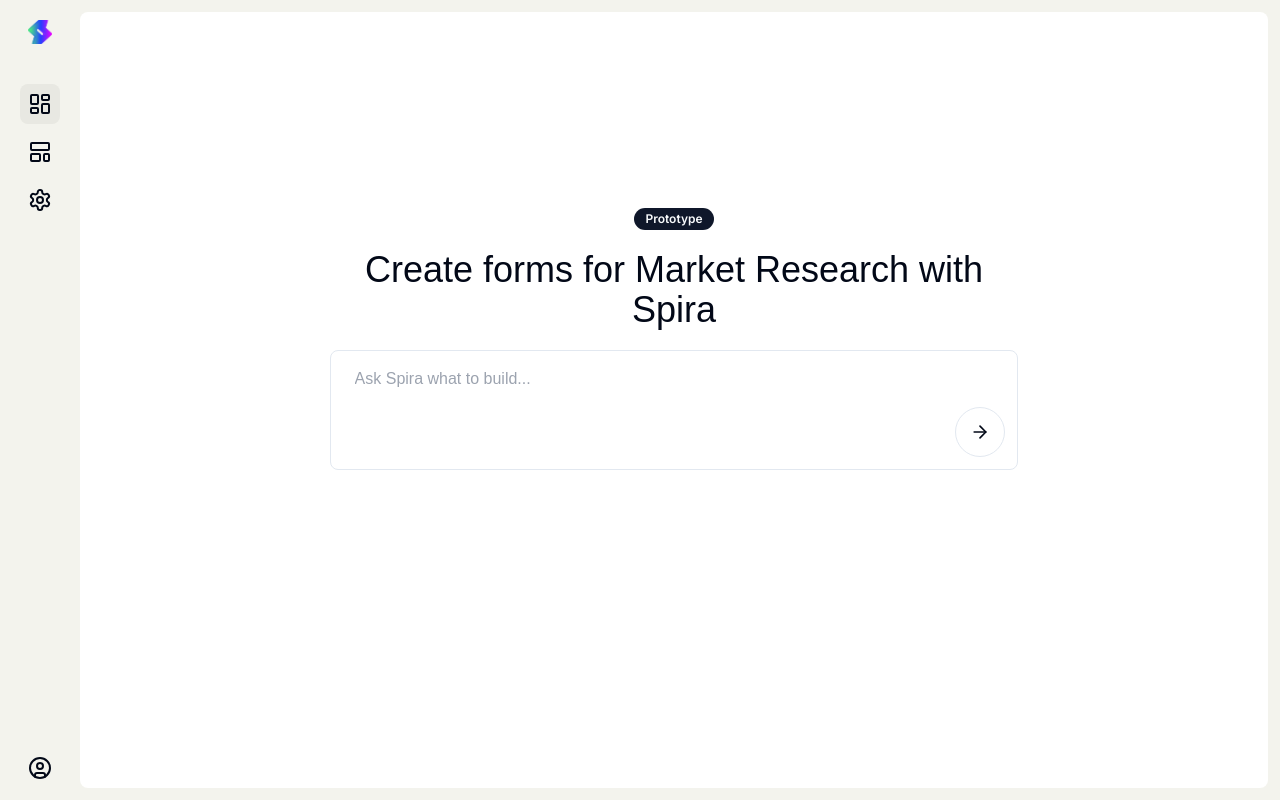
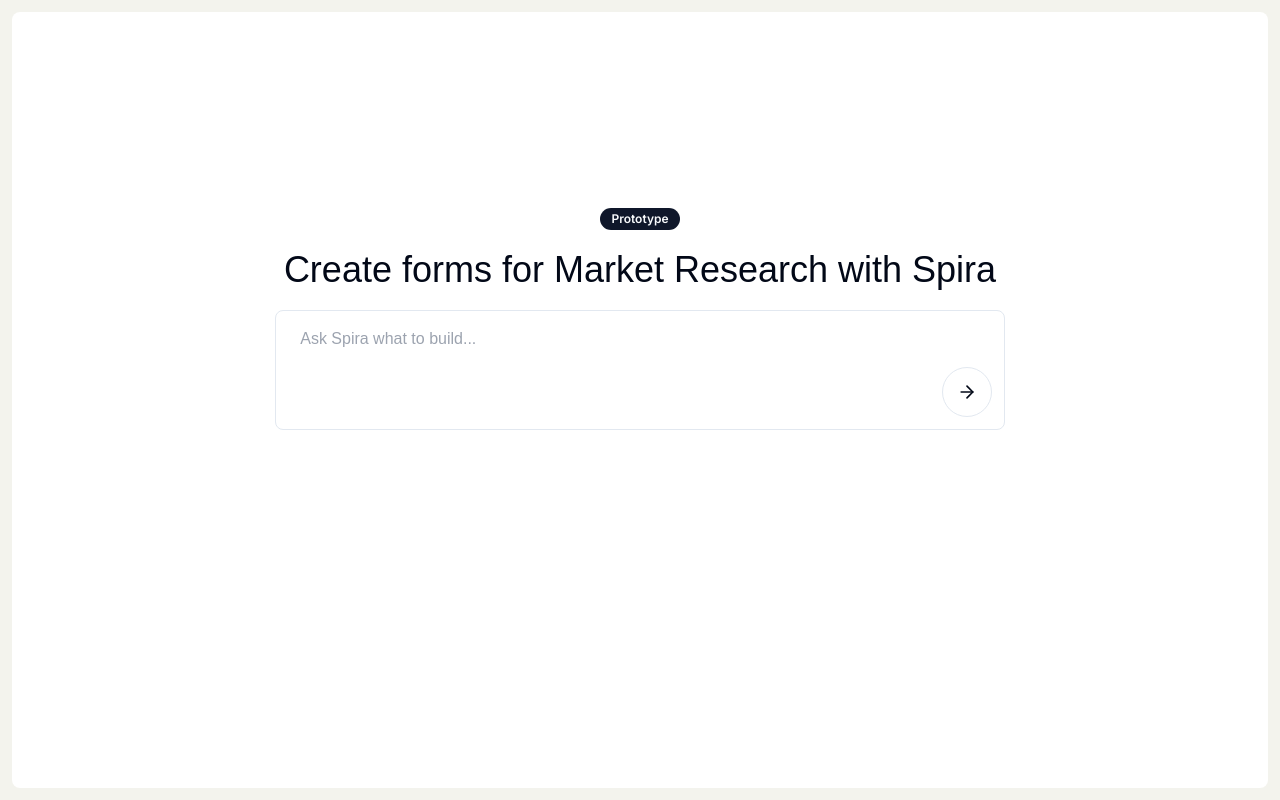
Before and after one commit to subhadip001/spira-app, a Next.js app: page / in a window 1280 px wide. Built offline with nearby package versions, Linux system fonts and the light colour scheme.

Commit message:
chore: Update layout to hide sidebar

```diff
--- a/app/layout.tsx
+++ b/app/layout.tsx
@@ -31,7 +31,7 @@
         )}
       >
         <Header className="hidden" />
-        <Sidebar className="" />
+        {/* <Sidebar className="hidden" /> */}
         <div className="flex-grow">{children}</div>
       </body>
     </html>
--- a/app/page.tsx
+++ b/app/page.tsx
@@ -5,7 +5,7 @@
 export default function Home() {
   return (
     <main className="flex min-h-screen">
-      <section className="flex w-full my-3 mr-3 bg-[#ffff] rounded-lg">
+      <section className="flex w-full m-3 bg-[#ffff] rounded-lg">
         <div className="m-auto w-[60%] px-3 py-2 flex gap-5 flex-col h-[50vh]">
           <div className="flex justify-center">
             <Badge>Prototype</Badge>
```
